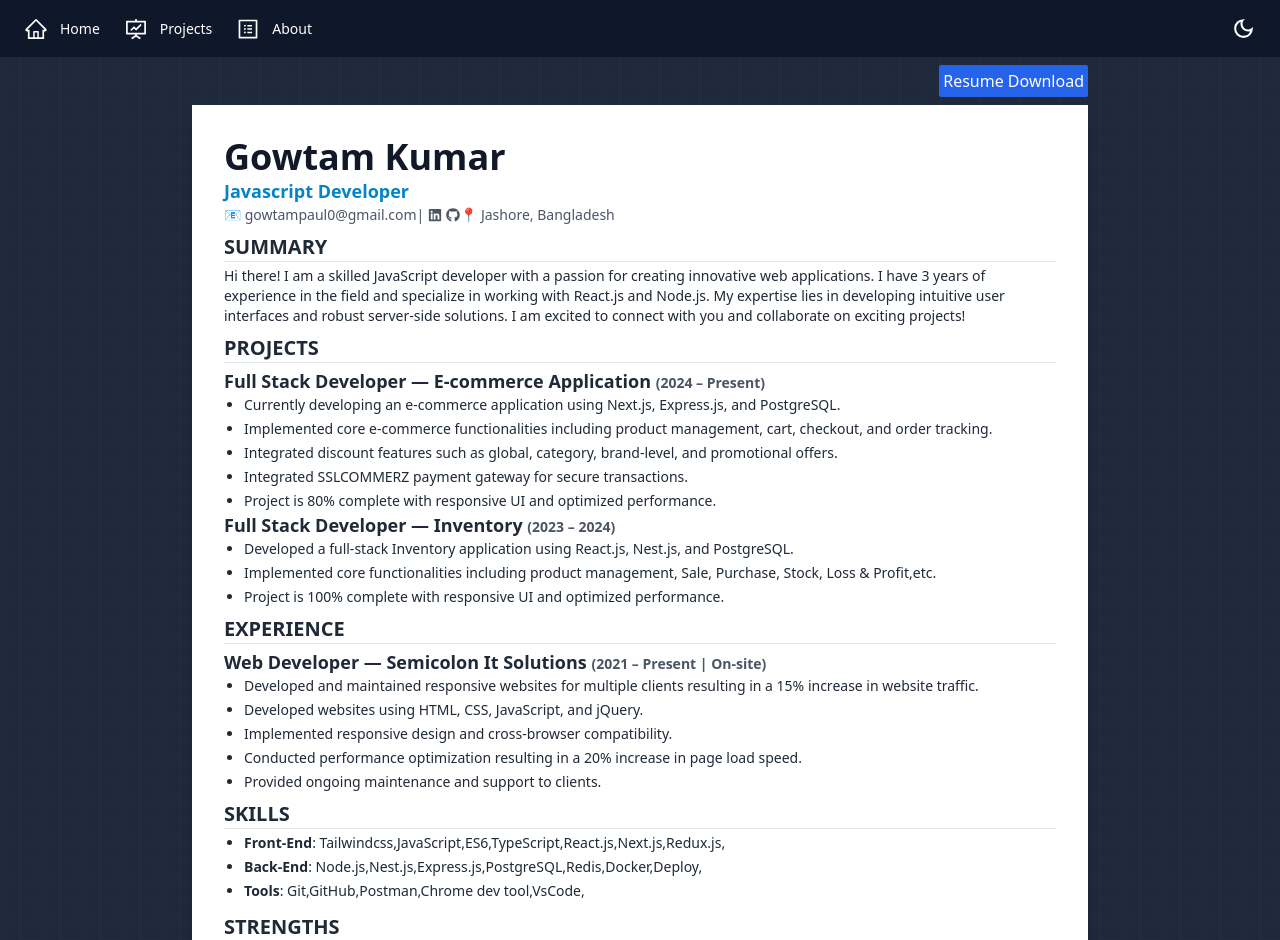
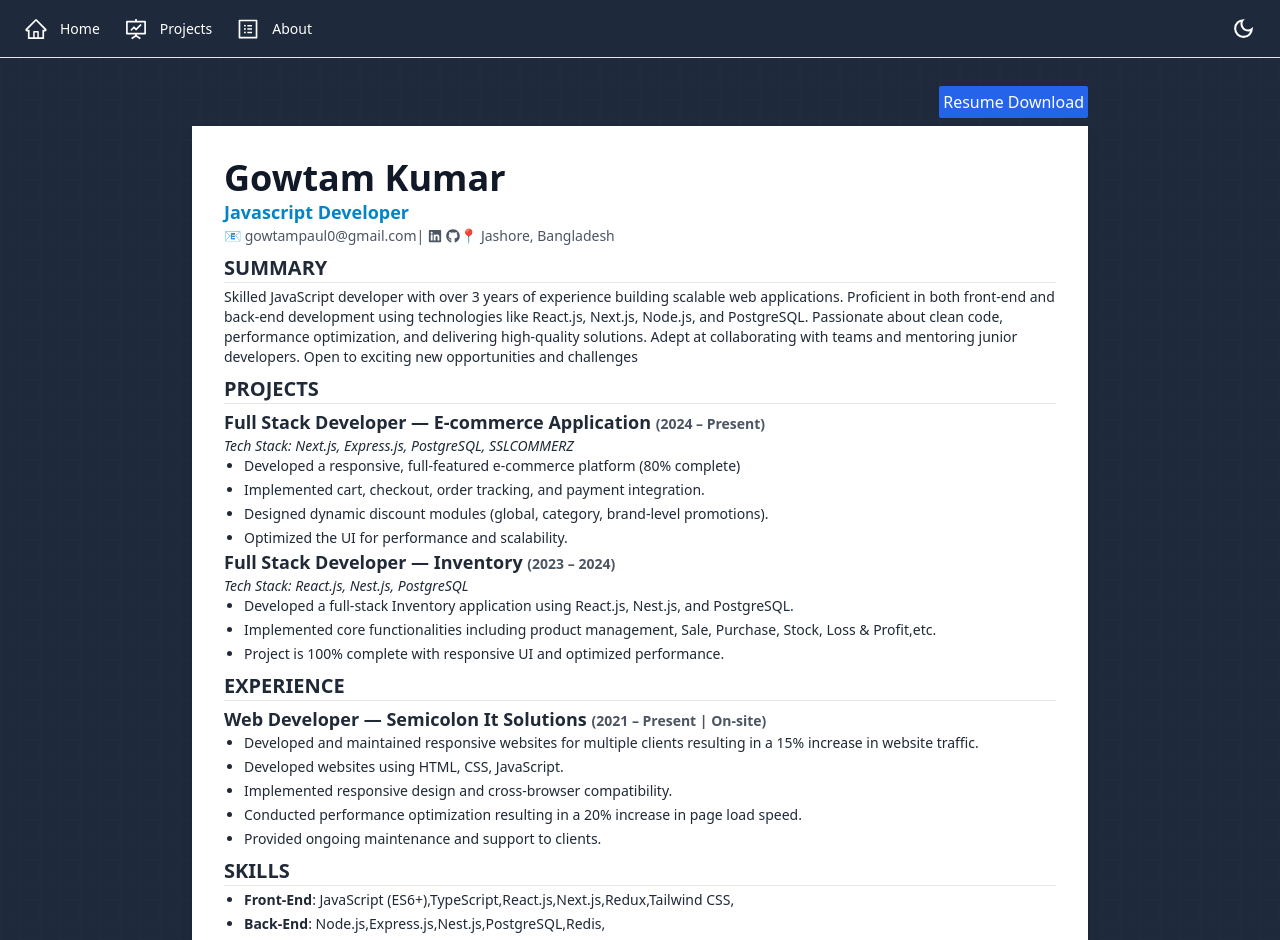
Before and after one commit to gowtamkumar/my-portfolio, a Next.js app: page /resume in a window 1280 px wide. Shown: the top 940 px of the page. Built offline with nearby package versions, Linux system fonts and the light colour scheme.

Commit message:
my protfolio update

```diff
--- a/app/about/page.tsx
+++ b/app/about/page.tsx
@@ -23,7 +23,7 @@ export default function About() {
             <AiFillLinkedin className="text-[22px]" />
           </Link>
           <Link
-            href="https://github.com/Gowtamkumar"
+            href="https://github.com/gowtamkumar"
             className="bg-slate-900 hover:bg-slate-400 p-2 text-white"
             target="blank"
           >
--- a/app/page.tsx
+++ b/app/page.tsx
@@ -28,10 +28,10 @@ export default function Home() {
               />
             </span>
           </p>
-          <p className="mt-4 dark:text-slate-400">
+          {/* <p className="mt-4 dark:text-slate-400">
             I’m a Javascript Developer & Web developer
-          </p>
-
+          </p> */}
+          {/*
           <div className="md:flex mx-auto mt-2 items-center justify-center gap-2">
             {menu.map((item, idx) => {
               return (
@@ -47,7 +47,7 @@ export default function Home() {
                 </div>
               );
             })}
-          </div>
+          </div> */}
         </div>
       </section>
     </main>
--- a/components/Header.tsx
+++ b/components/Header.tsx
@@ -35,7 +35,7 @@ export default function Header() {
   };
 
   return (
-    <header className="flex justify-between items-center px-6 py-4 bg-slate-200 dark:bg-slate-900">
+    <header className="flex justify-between w-full mb-5  items-center px-6 py-4 bg-slate-200 dark:bg-slate-800 border-b-[1px]">
       {/* Horizontal Menu */}
       <nav className="flex gap-6">
         {menu.map((item, idx) => (
--- a/components/resume/Experience.tsx
+++ b/components/resume/Experience.tsx
@@ -5,14 +5,19 @@ export default function Experience() {
     <section className="my-2">
       <h2 className="text-xl font-semibold border-b my-1">EXPERIENCE</h2>
       <div>
-        <h3 className="font-semibold text-lg">Web Developer — Semicolon It Solutions <small className="text-sm text-gray-600">(2021 – Present | On-site)</small></h3>
+        <h3 className="font-semibold text-lg">
+          Web Developer — Semicolon It Solutions{" "}
+          <small className="text-sm text-gray-600">
+            (2021 – Present | On-site)
+          </small>
+        </h3>
         {/* <p className="text-sm text-gray-600">2021 – Present | On-site</p> */}
         <ul className="list-disc ml-5 text-sm space-y-1">
           <li>
             Developed and maintained responsive websites for multiple clients
             resulting in a 15% increase in website traffic.
           </li>
-          <li>Developed websites using HTML, CSS, JavaScript, and jQuery.</li>
+          <li>Developed websites using HTML, CSS, JavaScript.</li>
           <li>
             Implemented responsive design and cross-browser compatibility.
           </li>
--- a/components/resume/Projects.tsx
+++ b/components/resume/Projects.tsx
@@ -5,35 +5,36 @@ export default function ProjectsSection() {
       <h2 className="text-xl font-semibold border-b my-1">PROJECTS</h2>
       <div>
         <h3 className="font-semibold text-lg">
-          Full Stack Developer — E-commerce Application <small className="text-sm text-gray-600">(2024 – Present)</small>
+          Full Stack Developer — E-commerce Application{" "}
+          <small className="text-sm text-gray-600">(2024 – Present)</small>
         </h3>
+        <address className="text-sm">
+          Tech Stack: Next.js, Express.js, PostgreSQL, SSLCOMMERZ
+        </address>
         <ul className="list-disc ml-5 text-sm space-y-1">
           <li>
-            Currently developing an e-commerce application using Next.js,
-            Express.js, and PostgreSQL.
+            Developed a responsive, full-featured e-commerce platform (80%
+            complete)
           </li>
           <li>
-            Implemented core e-commerce functionalities including product
-            management, cart, checkout, and order tracking.
+            Implemented cart, checkout, order tracking, and payment integration.
           </li>
           <li>
-            Integrated discount features such as global, category, brand-level,
-            and promotional offers.
+            Designed dynamic discount modules (global, category, brand-level
+            promotions).
           </li>
-          <li>
-            Integrated SSLCOMMERZ payment gateway for secure transactions.
-          </li>
-          <li>
-            Project is 80% complete with responsive UI and optimized
-            performance.
-          </li>
+          <li>Optimized the UI for performance and scalability.</li>
         </ul>
       </div>
 
       <div>
         <h3 className="font-semibold text-lg">
-          Full Stack Developer — Inventory <small className="text-sm text-gray-600">(2023 – 2024)</small>
+          Full Stack Developer — Inventory{" "}
+          <small className="text-sm text-gray-600">(2023 – 2024)</small>
         </h3>
+        <address className="text-sm">
+          Tech Stack: React.js, Nest.js, PostgreSQL
+        </address>
         <ul className="list-disc ml-5 text-sm space-y-1">
           <li>
             Developed a full-stack Inventory application using React.js,
--- a/components/resume/Summary.tsx
+++ b/components/resume/Summary.tsx
@@ -5,12 +5,13 @@ export default function Summary() {
     <section className="my-2">
       <h2 className="text-xl font-semibold border-b my-1">SUMMARY</h2>
       <p className="text-sm">
-        Hi there! I am a skilled JavaScript developer with a passion for creating
-        innovative web applications. I have 3 years of experience in the field
-        and specialize in working with React.js and Node.js. My expertise lies
-        in developing intuitive user interfaces and robust server-side
-        solutions. I am excited to connect with you and collaborate on exciting
-        projects!
+        Skilled JavaScript developer with over 3 years of experience building
+        scalable web applications. Proficient in both front-end and back-end
+        development using technologies like React.js, Next.js, Node.js, and
+        PostgreSQL. Passionate about clean code, performance optimization, and
+        delivering high-quality solutions. Adept at collaborating with teams and
+        mentoring junior developers. Open to exciting new opportunities and
+        challenges
       </p>
     </section>
   );
--- a/lib/mock-data/skill.ts
+++ b/lib/mock-data/skill.ts
@@ -2,29 +2,24 @@ export const skills = [
   {
     name: "Front-End",
     skills: [
-      "Tailwindcss",
-      "JavaScript",
-      "ES6",
+      "JavaScript (ES6+)",
       "TypeScript",
       "React.js",
       "Next.js",
-      "Redux.js",
+      "Redux",
+      "Tailwind CSS",
     ],
   },
   {
     name: "Back-End",
-    skills: [
-      "Node.js",
-      "Nest.js",
-      "Express.js",
-      "PostgreSQL",
-      "Redis",
-      "Docker",
-      "Deploy",
-    ],
+    skills: ["Node.js", "Express.js", "Nest.js", "PostgreSQL", "Redis"],
   },
   {
-    name: "Tools",
-    skills: ["Git", "GitHub", "Postman", "Chrome dev tool", "VsCode"],
+    name: "DevOps & Tools",
+    skills: ["Docker", "Git", "GitHub", "Postman", "Chrome dev tool", "VsCode"],
+  },
+  {
+    name: "Deployment",
+    skills: ["Nginx (Dockerized)", "VPS Server"],
   },
 ];
```
